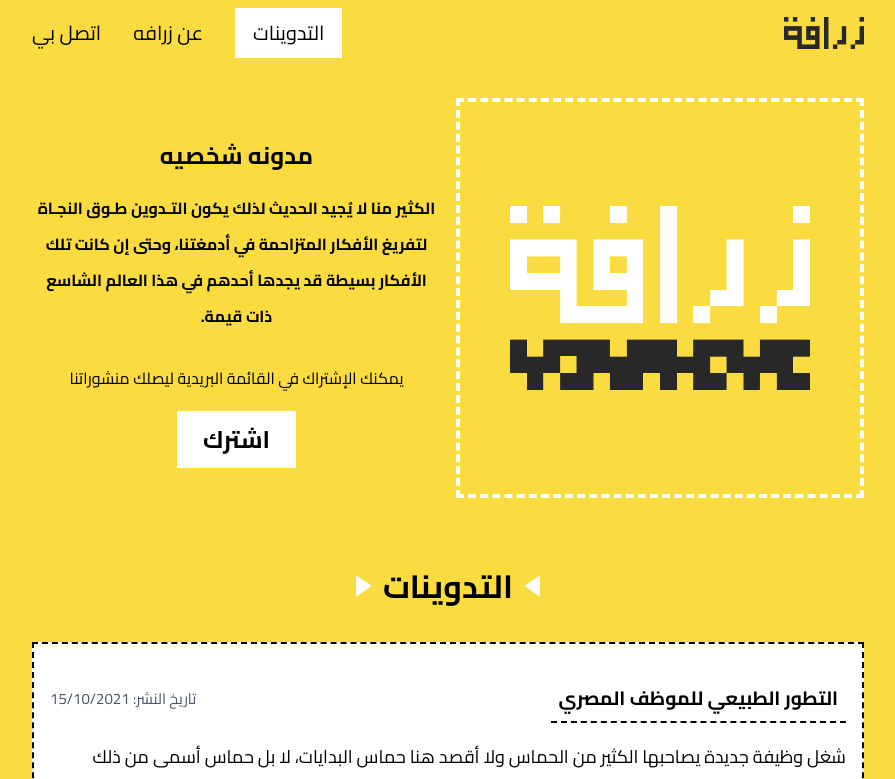
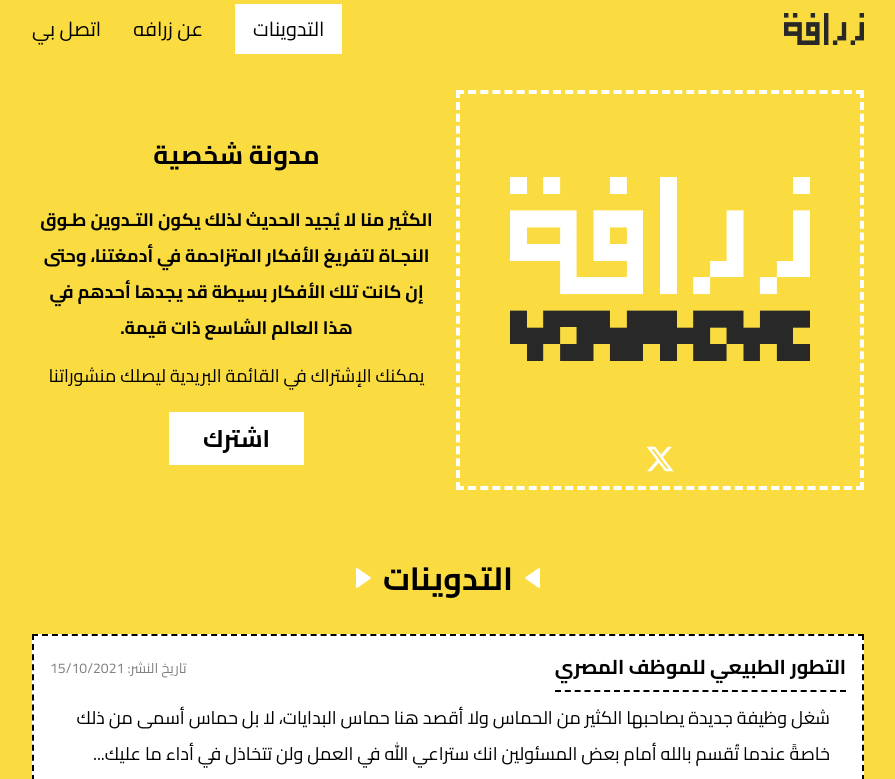
Before and after one commit to Giraffee-me/giraffee-blog, a React (Vite) app: page / in a window 1280 px wide. Shown: the top 779 px of the page, without its empty margins (192-1087 px from the left). Built offline with nearby package versions, Linux system fonts and the light colour scheme.

Commit message:
Edit some sizes

```diff
--- a/src/Components/About.jsx
+++ b/src/Components/About.jsx
@@ -4,16 +4,16 @@ import { BiSolidRightArrow } from "react-icons/bi";
 
 function About() {
   return (
-    <section className=" py-[2.5rem]">
+    <section className=" pt-[3rem]">
       <div className="w-smallSize sm:w-mainSize mx-auto">
-        <div className=' mb-2 sm:w-[500px] mx-auto'>
-            <img src={aboutImg} alt="aboutPhoto" className='w-full'/>
+          <div className=' mb-2 sm:w-[500px] mx-auto flex justify-center'>
+              <img src={aboutImg} alt="Giraffee ID 'Pixel Design'" className='w-10/12'/>
           </div>
       <div className='bg-white border-dashed border-[2px] border-black px-[1rem] py-[2rem] mt-[2rem]'>
           <div className="flex justify-center mb-[1rem]">
               <div className="flex items-center gap-[.5rem] ">
                   <BiSolidLeftArrow  className="text-primary text-[1.5rem]"/>
-                <h2 className="text-[2rem] font-bold ">زرافة </h2>
+                  <h2 className="text-[1.5rem] font-bold ">زرافة </h2>
                   <BiSolidRightArrow className="text-primary text-[1.5rem]"/>
               </div>
           </div>
--- a/src/Components/Blogs/Blogs.jsx
+++ b/src/Components/Blogs/Blogs.jsx
@@ -6,7 +6,7 @@ function Blogs() {
   return (
     <section className="w-smallSize sm:w-mainSize mx-auto mt-[4rem]">
         <div className="flex justify-center ">
-            <div className="flex items-center gap-[.5rem] ">
+            <div className="flex items-center gap-[0.5rem] ">
                 <BiSolidLeftArrow  className="text-white text-[1.5rem]"/>
                 <h2 id="blogs" className="text-[2rem] font-bold ">التدوينات</h2>
                 <BiSolidRightArrow className="text-white text-[1.5rem]"/>
--- a/src/Components/Blogs/Posts.jsx
+++ b/src/Components/Blogs/Posts.jsx
@@ -4,15 +4,15 @@ import {posts} from './PostData'
 function Posts() {
 
   return (
-    <section className="bg-white border-dashed border-[2px] border-black px-4 mt-[2rem]">
+    <section className="bg-white border-dashed border-[2px] border-black px-4 mt-[2rem] pb-[1rem]">
        {posts.map((post)=>{
         return (
-            <article className="py-[2rem]" key={post.id}>
+            <article className="py-[0.5rem]" key={post.id}>
                 <div className="flex justify-between items-center">
-                    <Link to={`/blogs/${post.id}`} className="font-bold border-dashed border-b-[2px] border-b-black p-2 text-[1.2rem]">  {post.title}</Link>
-                    <div className="text-[15px] text-gray-600">تاريخ النشر:{post.date} </div>
+                    <Link to={`/blogs/${post.id}`} className="font-bold border-dashed border-b-[2px] border-b-black py-2 text-[20px] text-start"> {post.title} </Link>
+                    <div className="text-[14px] text-[#808080]">تاريخ النشر:{post.date} </div>
                 </div>
-                <p className="mt-[1rem] leading-9 text-[18px]">{post.content}</p>
+                <p className="mt-[0.5rem] mr-4 leading-9 text-[18px]">{post.content}</p>
             </article>
         )
        })}
--- a/src/Components/ContactUs.jsx
+++ b/src/Components/ContactUs.jsx
@@ -4,16 +4,16 @@ import { BiSolidRightArrow } from "react-icons/bi";
 
 function ContactUs() {
   return (
-    <section className=" py-[3rem]">
+    <section className=" pt-[3rem]">
         <div className="w-smallSize sm:w-mainSize mx-auto">
-            <div className=' mb-[2.5rem] sm:w-[500px] mx-auto'>
-                <img src={mailPhoto} alt="aboutPhoto" className='w-full'/>
+            <div className=' mb-[2.5rem] sm:w-[500px] mx-auto flex justify-center'>
+                <img src={mailPhoto} alt="aboutPhoto" className='w-10/12'/>
             </div>
             <div className='bg-white border-dashed border-[2px] border-black px-[1rem] py-[2rem] mt-[2rem]'>
                 <div className="flex justify-center mb-[1rem]">
                     <div className="flex items-center gap-[.5rem] ">
                         <BiSolidLeftArrow  className="text-primary text-[1.5rem]"/>
-                        <h2 className="text-[2rem] font-bold ">يسعدني تواصلك معي عبر البريد الإلكتروني </h2>
+                            <h2 className="text-[1.3rem] font-bold ">يسعدني تواصلك معي عبر البريد الإلكتروني </h2>
                         <BiSolidRightArrow className="text-primary text-[1.5rem]"/>
                     </div>
                 </div>
--- a/src/Components/Footer.jsx
+++ b/src/Components/Footer.jsx
@@ -2,7 +2,7 @@
 
 function Footer() {
   return (
-    <footer className="  pb-[1rem]">
+    <footer className="pb-[1rem] py-6">
         <h5 className="w-mainSize mx-auto text-center">مبني بواسطة زرافه</h5>
     </footer>
   )
--- a/src/Components/Home.jsx
+++ b/src/Components/Home.jsx
@@ -5,7 +5,7 @@ import HomeHeader from "./HomeHeader";
 
 function Home() {
   return (
-    <section className=" py-[2rem]">
+    <section className=" pt-[2rem]">
         <HomeHeader/>
         <Blogs/>
     </section>
--- a/src/Components/HomeHeader.jsx
+++ b/src/Components/HomeHeader.jsx
@@ -1,25 +1,28 @@
 import Home from '../assets/images/Giraffee-Home.png';
-import { Link } from 'react-router-dom';
+import { FaXTwitter } from "react-icons/fa6";
 
 function HomeHeader() {
   return (
     <div className="w-smallSize sm:w-mainSize mx-auto flex flex-col lg:flex-row gap-[1rem] items-center">
-        <div className="h-[400px] w-full lg:w-[49%] border-dashed border-[4px] border-white flex justify-center items-center">
-            <img src={Home} alt="giraffee" className="w-[300px]" />
+        <div className="h-[400px] w-full lg:w-[49%] border-dashed border-[4px] border-white flex flex-col justify-center items-center">
+            <img src={Home} alt="giraffee" className="w-[300px] m-auto"/>
+            <a href="https://x.com/iAattia" target="_blank">
+                <FaXTwitter className="text-white text-3xl mb-3"/>
+            </a>
         </div>
         <div className="w-full lg:w-[49%] text-center">
-            <h2 className="text-[1.5rem] font-bold text-center mb-[1rem]">مدونه شخصيه</h2>
-            <h4 className="font-bold leading-9 mb-[2rem]">
+            <h2 className="text-[26px] font-bold text-center mb-[1rem] py-3">مدونة شخصية</h2>
+            <h4 className="text-[18px] font-bold leading-9 mb-[1rem]">
                 الكثير منا لا يُجيد الحديث لذلك يكون التـدوين طـوق النجـاة لتفريغ الأفكار المتزاحمة في أدمغتنا، وحتى إن كانت تلك الأفكار بسيطة قد يجدها أحدهم في هذا العالم الشاسع ذات قيمة.
             </h4>
-            <p className="mb-[2rem]">يمكنك الإشتراك في القائمة البريدية ليصلك منشوراتنا</p>
+            <p className="text-[18px] mb-[2rem]">يمكنك الإشتراك في القائمة البريدية ليصلك منشوراتنا</p>
             <div>
-                <Link
+                <a href="https://gohodhod.com/@giraffee" target='_blank'
                 to="/"
-                className="font-bold bg-white px-[1.5rem] text-[24px] py-1 border-dashed border-[2px] border-white hover:border-black duration-200"
+                className="font-bold bg-white px-[2rem] text-[24px] py-0.5 border-dashed border-[2px] border-white hover:border-black duration-200"
                 >
                 اشترك
-                </Link>
+                </a>
             </div>
         </div>
   </div>
--- a/src/Components/navbar/Navbar.jsx
+++ b/src/Components/navbar/Navbar.jsx
@@ -4,7 +4,7 @@ import logo from '../../assets/giraffee-logo.png'
 function Navbar() {
   return (
     <header className=' w-full'>
-        <div className='w-smallSize sm:w-mainSize mx-auto py-2 flex gap-2 justify-between items-center'>
+        <div className='w-smallSize sm:w-mainSize mx-auto py-1 flex gap-2 justify-between items-center'>
             <div className='w-[60px] sm:w-[80px]'>
                 <Link to="/">
                     <img src={logo} alt="logo" className='w-full'/>
```
Lines whose indentation alone changed are shown as unchanged.
